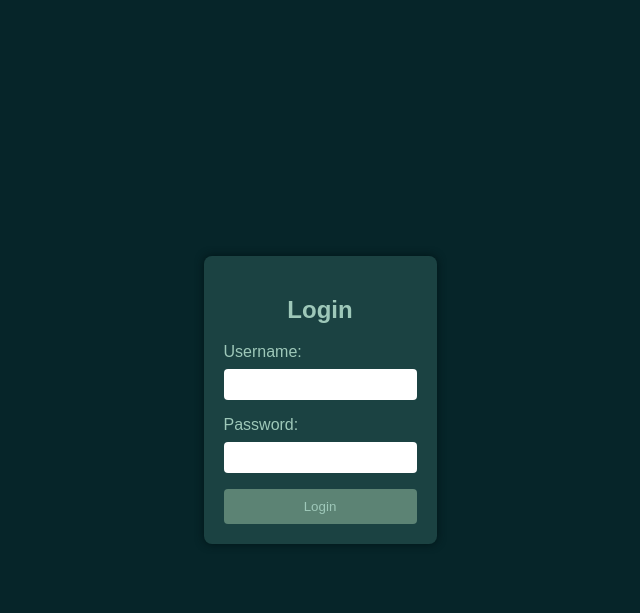
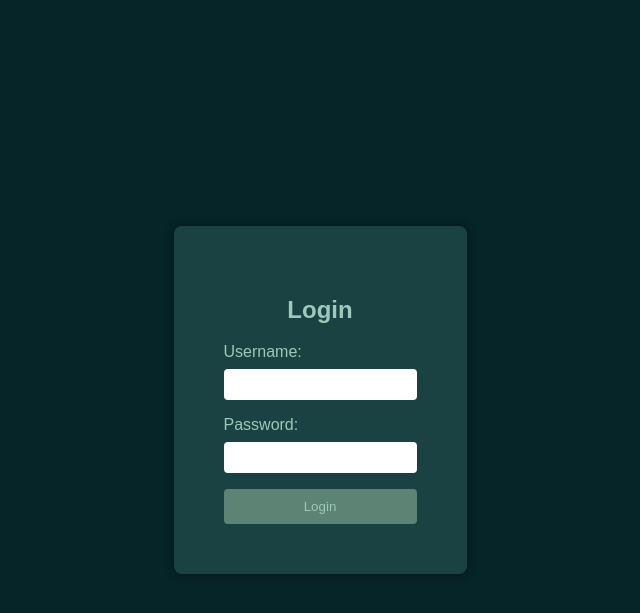
Before and after one commit to d-alfa/Dynamic_Web_Application, a Django app: page / in a window 1280 px wide. Shown: the top 613 px of the page, without its empty margins (320-960 px from the left). Run offline with Django 3.2, Linux system fonts and the light colour scheme.

Commit message:
Update styles.css

```diff
--- a/Project/App/static/css/styles.css
+++ b/Project/App/static/css/styles.css
@@ -11,7 +11,7 @@ body {
 
 .login-container {
     background-color: #1B4242;
-    padding: 20px;
+    padding: 50px;
     border-radius: 8px;
     box-shadow: 0 0 8px #011416;
 }
```
